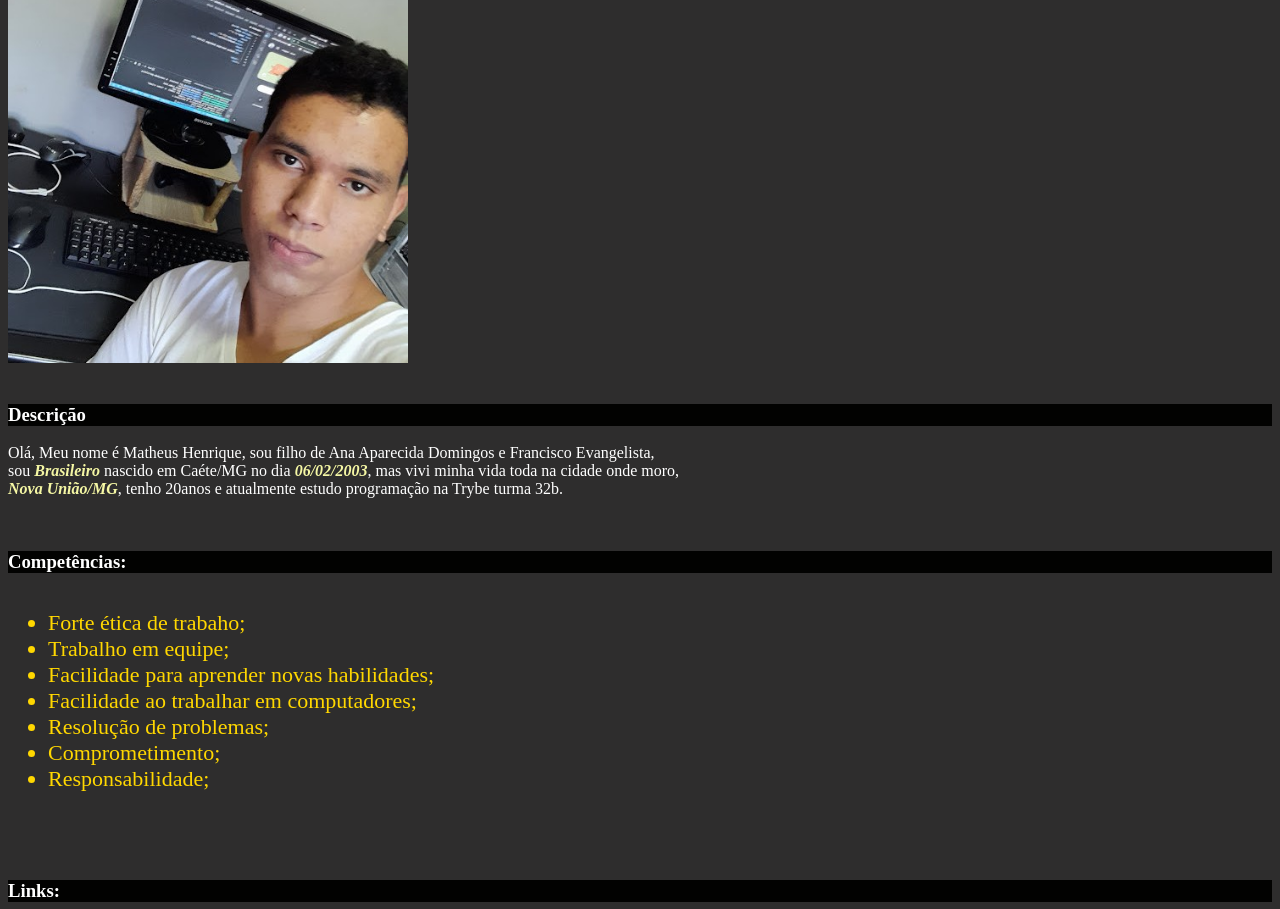
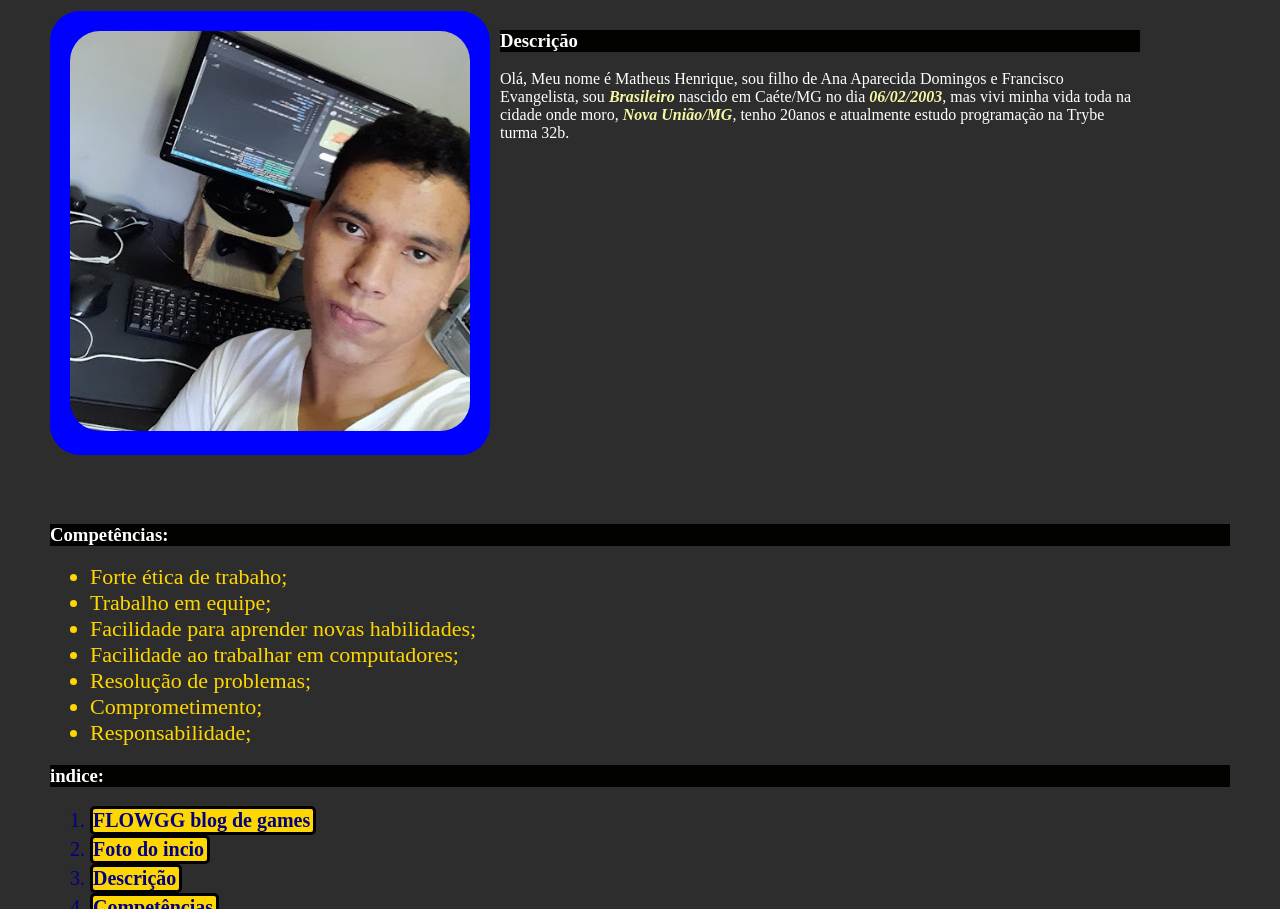
Before and after one commit to MatheusHDC/MatheusHDC.github.io, a plain HTML site: page index.html in a window 1280 px wide. Shown: the part 135-1044 px from the top of the page. Drawn offline with Linux system fonts and the light colour scheme.

Commit message:
o famoso commitao bomba

```diff
--- a/index.html
+++ b/index.html
@@ -6,18 +6,21 @@
     <link rel="stylesheet" href="style.css">
   </head>
   <body>
+    <div id="perfil">
       <h1 id="name">Mathus Henrique Domingos Cirino</h1>
-    <br>
-    <img id="foto" src="/imagens/minha foto2.jpg" width="400" alt="foto de Matheus Henrique">
-    <br><br>
+     <div class="perfil1">
+       <img id="foto" src="/imagens/minha foto2.jpg" width="400px" alt="foto de Matheus Henrique">
+     </div>
+      <div class="perfil2">
         <h3 id="descricao">Descrição</h3>
-    <p>Olá, Meu nome é Matheus Henrique, sou filho de Ana Aparecida Domingos e Francisco Evangelista,<br>
-      sou <tag class="dtag">Brasileiro</tag> nascido em Caéte/MG no dia <tag class="dtag">06/02/2003</tag>, mas vivi minha vida toda na cidade onde moro,<br>
+        <p>Olá, Meu nome é Matheus Henrique, sou filho de Ana Aparecida Domingos e Francisco Evangelista,
+        sou <tag class="dtag">Brasileiro</tag> nascido em Caéte/MG no dia <tag class="dtag">06/02/2003</tag>, mas vivi minha vida toda na cidade onde moro,
         <tag class="dtag">Nova União/MG</tag>, tenho 20anos e atualmente estudo programação na Trybe turma 32b. </p>
-     <br>
+     </div>
+    </div>
+    <div id="final">
       <h3 id="lista"><strong>Competências:</strong></h3>
       <ul>
-      <br>
        <li class="habil">Forte ética de trabaho;</li>
        <li class="habil">Trabalho em equipe;</li>
        <li class="habil">Facilidade para aprender novas habilidades;</li>
@@ -26,17 +29,16 @@
        <li class="habil">Comprometimento;</li>
        <li class="habil">Responsabilidade;</li>
       </ul>
-     <br><br><br>
-     <h3>Links:</h3>
       <h3>indice:</h4>
       <div id="links">
          <ol>
-        <a href="https://flowgames.gg/" target="_blank"><li>FLOWGG blog de games</li></a>
+         <a href="https://flowgames.gg/" target="_blank"><li><strong>FLOWGG blog de games</strong></li></a>
          <a href="#foto"><li><strong>Foto do incio</strong></li></a>
          <a href="#descricao"><li><strong>Descrição</strong></li></a>
          <a href="#lista"><li><strong>Competências</strong></li></a>
          </ol>
        </div>
-    <br><br><br><br><br><br><br><br><br><br><br><br><br><br><br><br><br><br><br><br><br><br><br><br><br><br><br><br>
+    </div>
+
   </body>
 </html>
--- a/style.css
+++ b/style.css
@@ -1,21 +1,45 @@
 body{
+    width: 100%;
     background-color:#2e2d2d;
     color: #ffffff;
+    margin: 0px;
   }
   #name{
-    font-family:Arial, Helvetica, sans-serif;
+    font-family:Georgia, 'Times New Roman', Times, serif;
     background-color: #ffffff;
     color:#000000;
+    border-radius: 20px;
+    padding: 5px;
+    border-right: 20px;
+    text-align: center;
+    color: navy;
   }
   #links a{
     color:navy;
     text-decoration: none;
+    width: 170px;;
+  }
+  #perfil{
+    padding: 50px;
+  }
+  .perfil1{
+    float:left;
+    background-color: blue;
+    padding: 20px;
+    border-radius: 30px;
+  }
+  .perfil2{
+    padding-left:450px;
+    position:absolute;
+    width:50%;
   }
   #links li{
     border: 3px solid black;
     border-radius: 5px;
     padding-right: 3px;
-    background-color: #ecfd8a;
+    background-color: gold;
+    width:max-content;
+    font-size: 20px;
   }
   saa{
     color:navy;
@@ -35,8 +59,15 @@ body{
     font-size: 22px;
     color: gold;
   }
-  #links a:hover, #links li:hover{
+  #links li:hover{
     font-size: 120%;
     background-color: black;
-    color: white;
+    color: rgb(255, 255, 255);
   }
+  #final{
+    clear: both;
+    padding: 50px;
+  }
+  #foto{
+    border-radius: 30px;
+  }
```
Lines whose indentation alone changed are shown as unchanged.
